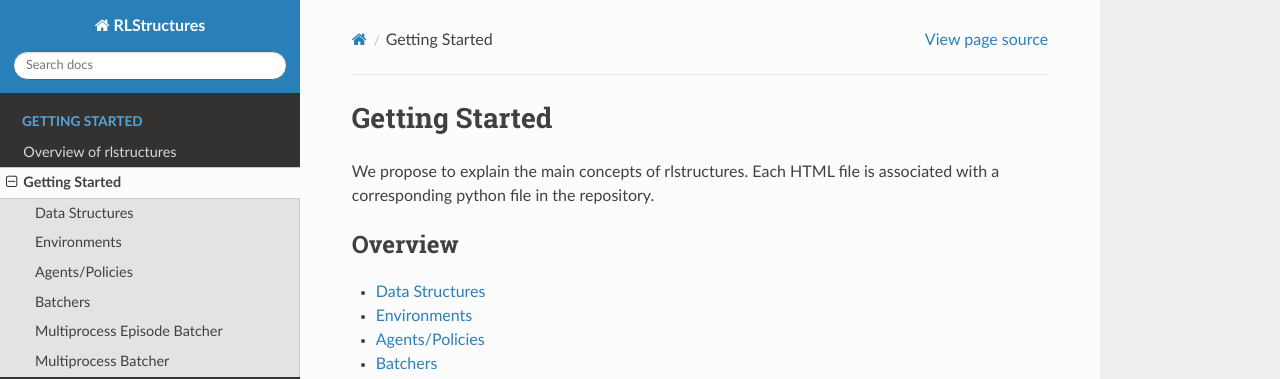
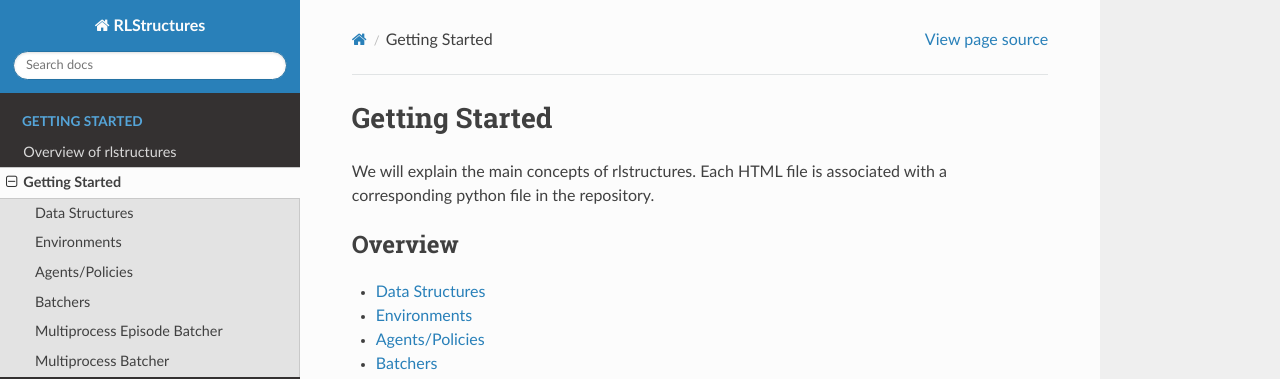
Before and after one commit to facebookresearch/rlstructures, a Sphinx documentation site: the page built from sphinx_docs/source/gettingstarted/index.rst, in a window 1280 px wide. Shown: the top 379 px of the page. Built offline with Sphinx 7.4.7 and the Read the Docs theme 2.0.0, drawn with Linux system fonts in a browser that asks for light colours.

Commit message:
Update index.rst

```diff
--- a/sphinx_docs/source/gettingstarted/index.rst
+++ b/sphinx_docs/source/gettingstarted/index.rst
@@ -1,7 +1,7 @@
 Getting Started
 ===============
 
-We propose to explain the main concepts of rlstructures. Each HTML file is associated with a corresponding python file in the repository.
+We will explain the main concepts of rlstructures. Each HTML file is associated with a corresponding python file in the repository.
 
 .. toctree::
    :maxdepth: 1
```
